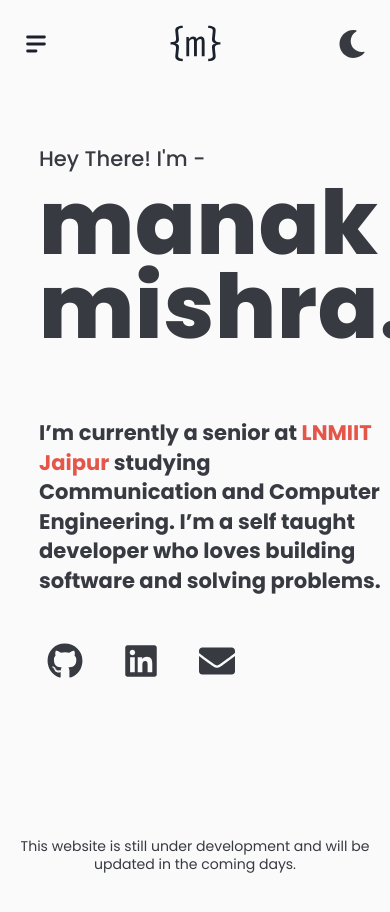
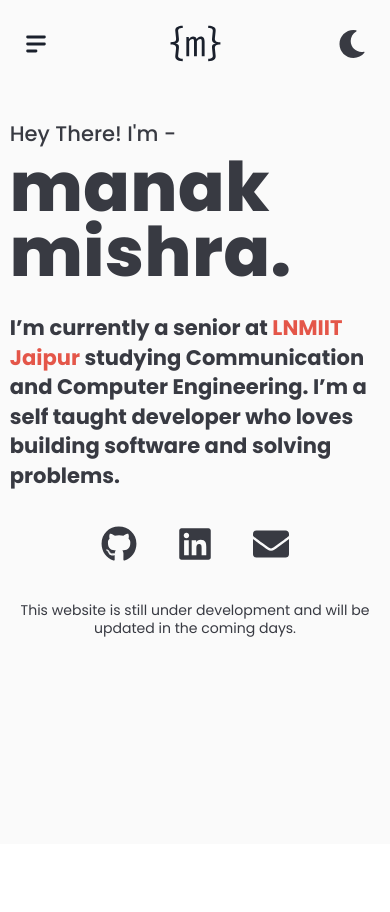
Before and after one commit to manakmishra/manakmishra.github.io, a Next.js app: page / in a window 390 px wide. After the commit the page ends 844 px from the top, so only its background shows below. Built offline with nearby package versions, Linux system fonts and the light colour scheme.

Commit message:
modified margin and padding for responsiveness

```diff
--- a/components/Footer.tsx
+++ b/components/Footer.tsx
@@ -10,7 +10,7 @@ export default function Footer() {
             bg={useColorModeValue('background.light', 'background.dark')}
             color={useColorModeValue('foreground.light', 'foreground.dark')}
         >
-            <Box pt={5} pb={10}>
+            <Box pt={["2vh", "4vw"]} pb={["3vh"]}>
                 <Text textStyle="fLabel" textAlign={'center'}>
                     This website is still under development and will be updated in the coming days.
                 </Text>
--- a/components/Hero.tsx
+++ b/components/Hero.tsx
@@ -7,7 +7,6 @@ import {
     useColorModeValue
   } from '@chakra-ui/react';
   import { FaEnvelope, FaGithub, FaLinkedin } from 'react-icons/fa';
-  import { GoLinkExternal } from 'react-icons/go';
 
   const SocialLink = ({ icon, to }: any) => (
      <Link href={to} isExternal>
@@ -24,7 +23,7 @@ import {
                 color: useColorModeValue('cyan.light', 'cyan.dark'),
                 margin: "6px",
                 width: "40px",
-                height: "40px"
+                height: "40px",
             }}
         />
     </Link>
@@ -33,13 +32,13 @@ import {
   export const Hero: React.FC = () => {
       return (
           <>
-            <Stack justifyContent="flex-start" alignItems="flex-start" mb="124px">
+            <Stack justifyContent="flex-start" alignItems="flex-start" mb={{base: 2, sm: 4, md: 6, lg:10, xl:16}}>
                 <Text textStyle="body">Hey There! I'm - </Text>
                 <Text textStyle="name">manak mishra.</Text>
-                <Box width={["90vw", "80vw", "75vw", "60vw"]}>
-                    <Text mt="60px" mb="32px" textStyle="title">I’m currently a senior at <Link href="https://www.lnmiit.ac.in" variant="primary" isExternal>LNMIIT Jaipur</Link> studying Communication and Computer Engineering. I’m a self taught developer who loves building software and solving problems.</Text>
+                <Box w={{base: "100%", lg: "70%"}}>
+                    <Text my={[5, 7, 9, 9]} textStyle="title">I’m currently a senior at <Link href="https://www.lnmiit.ac.in" variant="primary" isExternal>LNMIIT Jaipur</Link> studying Communication and Computer Engineering. I’m a self taught developer who loves building software and solving problems.</Text>
                 </Box>
-                <Stack isInline spacing={6}>
+                <Stack isInline spacing={6} alignSelf={{base: "center", md: "flex-start"}}>
                     <SocialLink icon={FaGithub} to="https://www.github.com/manakmishra" />
                     <SocialLink icon={FaLinkedin} to="https://www.linkedin.com/in/manakmishra" />
                     <SocialLink icon={FaEnvelope} to={"mailto:manakmishra14@gmail.com"}/>
--- a/components/NavBar.tsx
+++ b/components/NavBar.tsx
@@ -68,6 +68,7 @@ const FullNav = ({ children, ...props }: any) => {
 
 const SideNav = ({ toRef, children }: any) => {
   const { isOpen, onOpen, onClose } = useDisclosure();
+  const drawerBackground = useColorModeValue('background.light', 'background.dark');
   const btnRef = React.useRef();
 
   return (
@@ -89,7 +90,7 @@ const SideNav = ({ toRef, children }: any) => {
         isOpen={isOpen}
       >
         <DrawerOverlay>
-          <DrawerContent bg={useColorModeValue('background.light', 'background.dark')}>
+          <DrawerContent bg={drawerBackground}>
             <DrawerHeader border="none" pt={6}>
               <Button
                 aria-label="Close Navigation Drawer"
@@ -137,8 +138,8 @@ export const NavBar = (props: any) => {
     <Flex
       m="auto"
       p=".5em"
-      w={{ base: "95%", md: "90%", lg: "85%" }}
-      my="3"
+      w={{ base: "95vw", md: "90vw", lg: "85vw" }}
+      my={3}
       justify="space-between"
       align="center"
       direction="row"
--- a/package.json
+++ b/package.json
@@ -1,6 +1,6 @@
 {
   "name": "portfolio",
-  "version": "0.1.0",
+  "version": "0.5.0",
   "private": true,
   "scripts": {
     "dev": "next dev",
--- a/pages/index.tsx
+++ b/pages/index.tsx
@@ -22,8 +22,8 @@ export default function Index() {
         spacing={8}
         justifyContent='center'
         alignItems='flex-start'
-        mx="10vw"
-        mt="5vh"
+        mx={{ base: "2.5vw", md: "5vw", lg: "7.5vw" }}
+        mt={{ base: "2vh", md: "5vw", lg:"6vw" }}
       >
         <Hero />
       </Stack>
--- a/styles/theme/index.tsx
+++ b/styles/theme/index.tsx
@@ -14,8 +14,9 @@ const breakpoints = createBreakpoints({
   base: '0em',
   sm: '30em',
   md: '48em',
-  lg: '80em',
+  lg: '62em',
   xl: '80em',
+  '2xl': '96em'
 })
 
 const overrides = {
--- a/styles/theme/typography.ts
+++ b/styles/theme/typography.ts
@@ -19,9 +19,9 @@ export const fontWeights = {
 };
 
 export const fontSizes = {
-    display: fluidType(96, 124),
+    display: fluidType(80, 128),
     display2: fluidType(24, 36),
-    display3: fluidType(22, 24),
+    display3: fluidType(20, 24),
     display4: fluidType(16, 24)
 };
 
```
